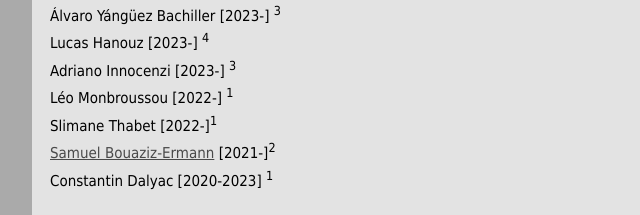
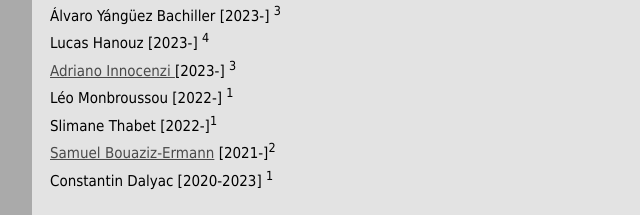
Before and after one commit to abgrilo/abgrilo.github.io, a plain HTML site: page research.html in a window 1280 px wide. Shown: the part 277-492 px from the top of the page, 128-768 px from the left. Drawn offline with Linux system fonts and the light colour scheme.

Commit message:
Adriano's webpage

```diff
--- a/research.html
+++ b/research.html
@@ -33,7 +33,7 @@
             <b>PhD students </b> </br>
             Álvaro Yángüez Bachiller  [2023-] <sup>3</sup> </br>
             Lucas Hanouz  [2023-] <sup>4</sup></br>
-            Adriano Innocenzi  [2023-] <sup>3</sup></br>
+            <a href="https://xeno51.github.io">Adriano Innocenzi </a>  [2023-] <sup>3</sup></br>
             Léo  Monbroussou  [2022-] <sup>1</sup> </br>
             Slimane Thabet  [2022-]<sup>1</sup> </br>
             <a href="https://perso.eleves.ens-rennes.fr/people/samuel.bouaziz/">Samuel Bouaziz-Ermann</a>  [2021-]<sup>2</sup> </br>
```
